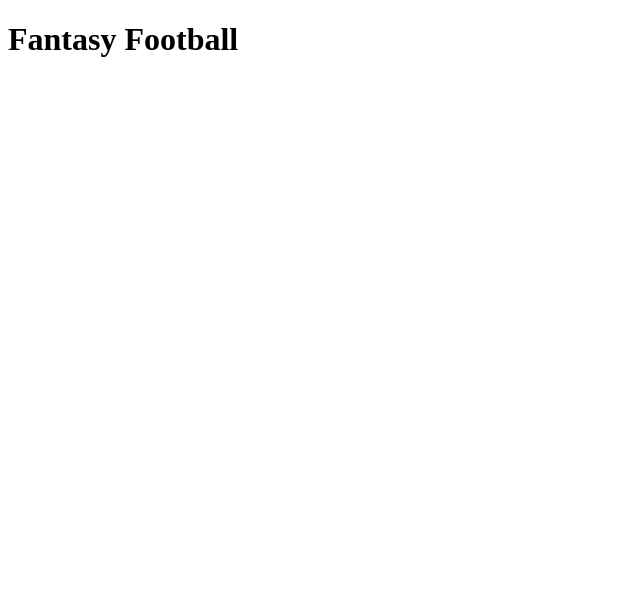
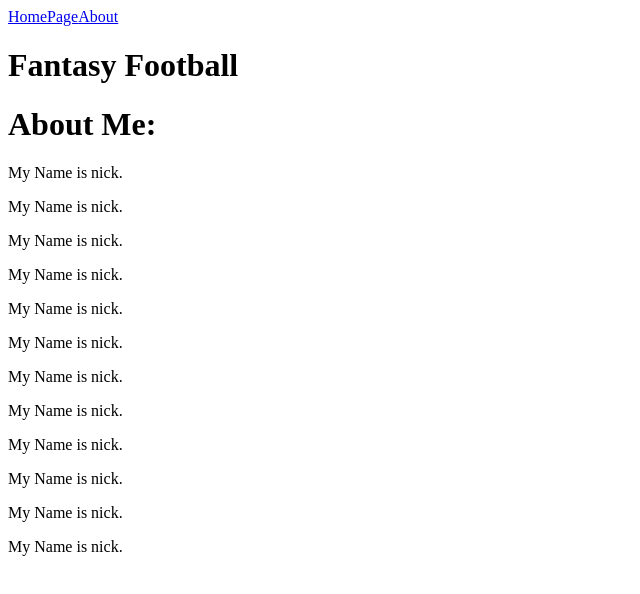
Before and after one commit to NickRossBrown/draft-board-fantasy-football, an Angular app: page /about in a window 1280 px wide. Before the commit this address led to /. Shown: the top 594 px of the page, without its empty margins (0-640 px from the left). Built offline with nearby package versions, Linux system fonts and the light colour scheme.

Commit message:
add about component with navigation

```diff
--- /dev/null
+++ b/src/app/about/about.component.html
@@ -0,0 +1,13 @@
+<h1>About Me:</h1>
+<p>My Name is nick. </p>
+<p>My Name is nick. </p>
+<p>My Name is nick. </p>
+<p>My Name is nick. </p>
+<p>My Name is nick. </p>
+<p>My Name is nick. </p>
+<p>My Name is nick. </p>
+<p>My Name is nick. </p>
+<p>My Name is nick. </p>
+<p>My Name is nick. </p>
+<p>My Name is nick. </p>
+<p>My Name is nick. </p>
--- /dev/null
+++ b/src/app/about/about.component.ts
@@ -0,0 +1,15 @@
+import { Component, OnInit } from '@angular/core';
+
+@Component({
+  selector: 'app-about',
+  templateUrl: './about.component.html',
+  styleUrls: ['./about.component.css']
+})
+export class AboutComponent implements OnInit {
+
+  constructor() { }
+
+  ngOnInit() {
+  }
+
+}
--- a/src/app/app.component.html
+++ b/src/app/app.component.html
@@ -1,3 +1,12 @@
+<nav class="navbar navbar-default">
+    <div class="navbar-header">
+      <a class="navbar-brand" routerLink="">HomePage</a>
+
+      <a routerLink="about">About</a>
+
+    </div>
+</nav>
+
 <div class="container">
   <h1>{{title}}</h1>
   <router-outlet></router-outlet>
--- a/src/app/app.module.ts
+++ b/src/app/app.module.ts
@@ -5,12 +5,14 @@ import { NgModule } from '@angular/core';
 import { AppComponent } from './app.component';
 import { HomeComponent } from './home/home.component';
 import { routing } from './app.routing';
+import { AboutComponent } from './about/about.component';
 
 
 @NgModule({
   declarations: [
     AppComponent,
-    HomeComponent
+    HomeComponent,
+    AboutComponent
   ],
   imports: [
     BrowserModule,
--- a/src/app/app.routing.ts
+++ b/src/app/app.routing.ts
@@ -1,11 +1,17 @@
 import { ModuleWithProviders }  from '@angular/core';
 import { Routes, RouterModule } from '@angular/router';
 import { HomeComponent } from './home/home.component';
+import { AboutComponent } from './about/about.component';
+
 
 const appRoutes: Routes = [
   {
     path: '',
     component: HomeComponent
+  },
+  {
+    path: 'about',
+    component: AboutComponent
   }
 ];
 
```
Also changed, not shown: src/app/about/about.component.css (added), 1 other file (tests, documents, lock files or other folders).
